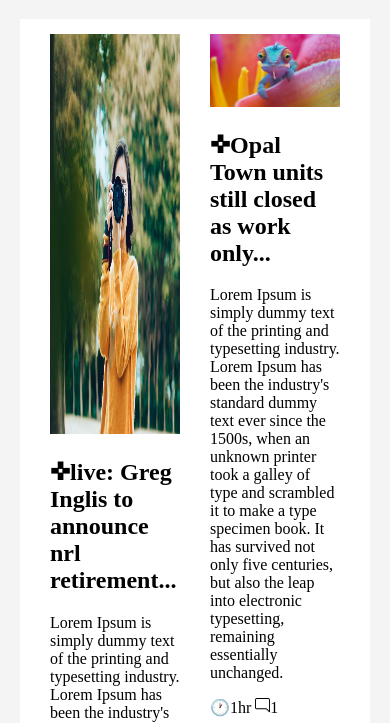
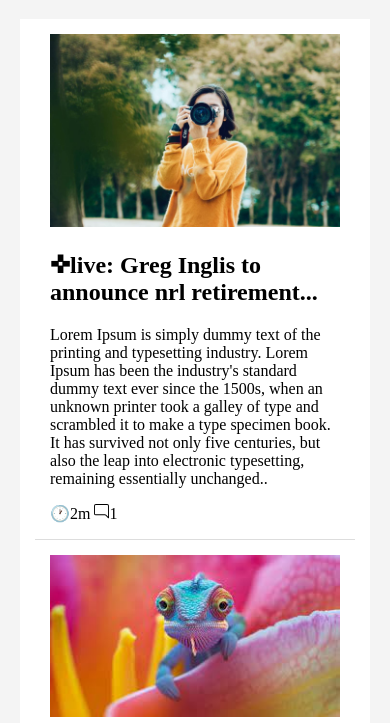
Before and after one commit to jbiswas012/article_landing_page, a plain HTML site: page index.html in a window 390 px wide. Shown: the part 81-804 px from the top of the page. Drawn offline with Linux system fonts and the light colour scheme.

Commit message:
Update styles.css

```diff
--- a/css/styles.css
+++ b/css/styles.css
@@ -76,3 +76,14 @@ body, html{
         margin-top: 20px;
     }
 }
+@media only screen and (max-width: 600px) {
+    .content{
+        flex-direction: column;
+    }
+    .leftside-content{
+        margin-bottom: 15px;
+    }
+    .article-imageContainer.lg img{
+        min-height: auto;
+    }
+}
```
